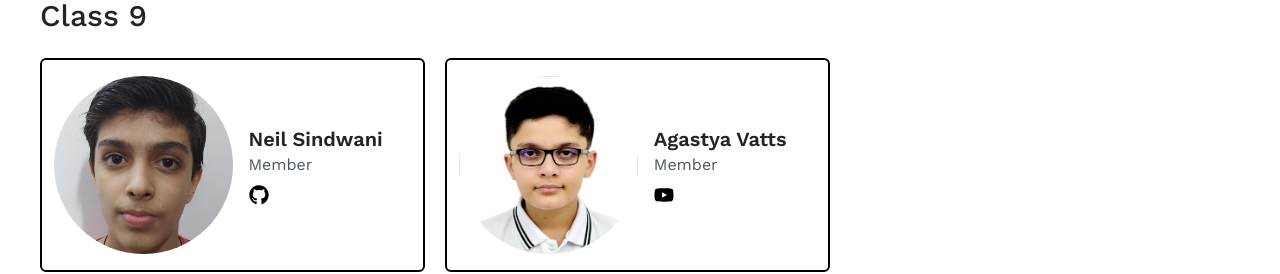
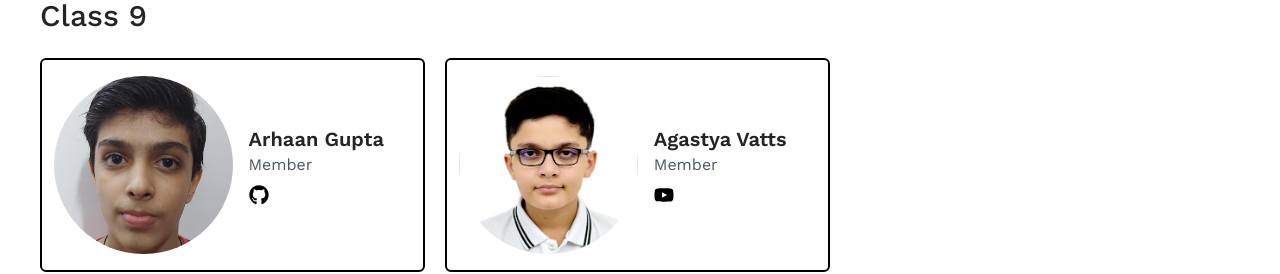
Before and after one commit to RoboKnights-Clan/RoboKnights-Clan.github.io, a Next.js app: page /members in a window 1280 px wide. Shown: the part 2220-2494 px from the top of the page. Built offline with nearby package versions, Linux system fonts and the light colour scheme.

Commit message:
Update members.ts

```diff
--- a/data/members.ts
+++ b/data/members.ts
@@ -174,7 +174,7 @@ export const members = [
     year: "Class 9",
     members: [
       {
-        name: "Neil Sindwani",
+        name: "Arhaan Gupta",
         role: "Member",
         src: "/images/members/Neil.jpeg",
         socials: [
```
